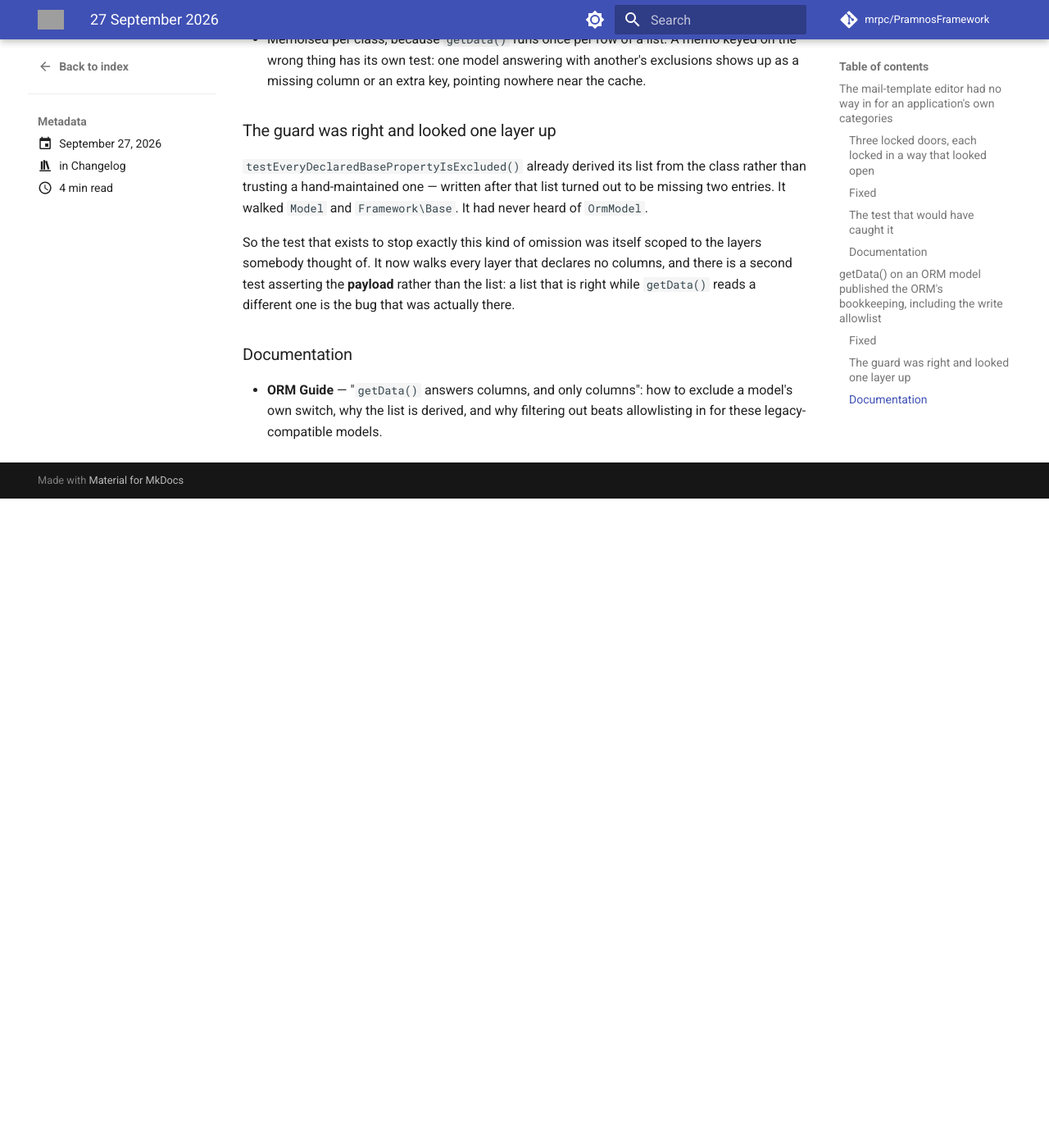
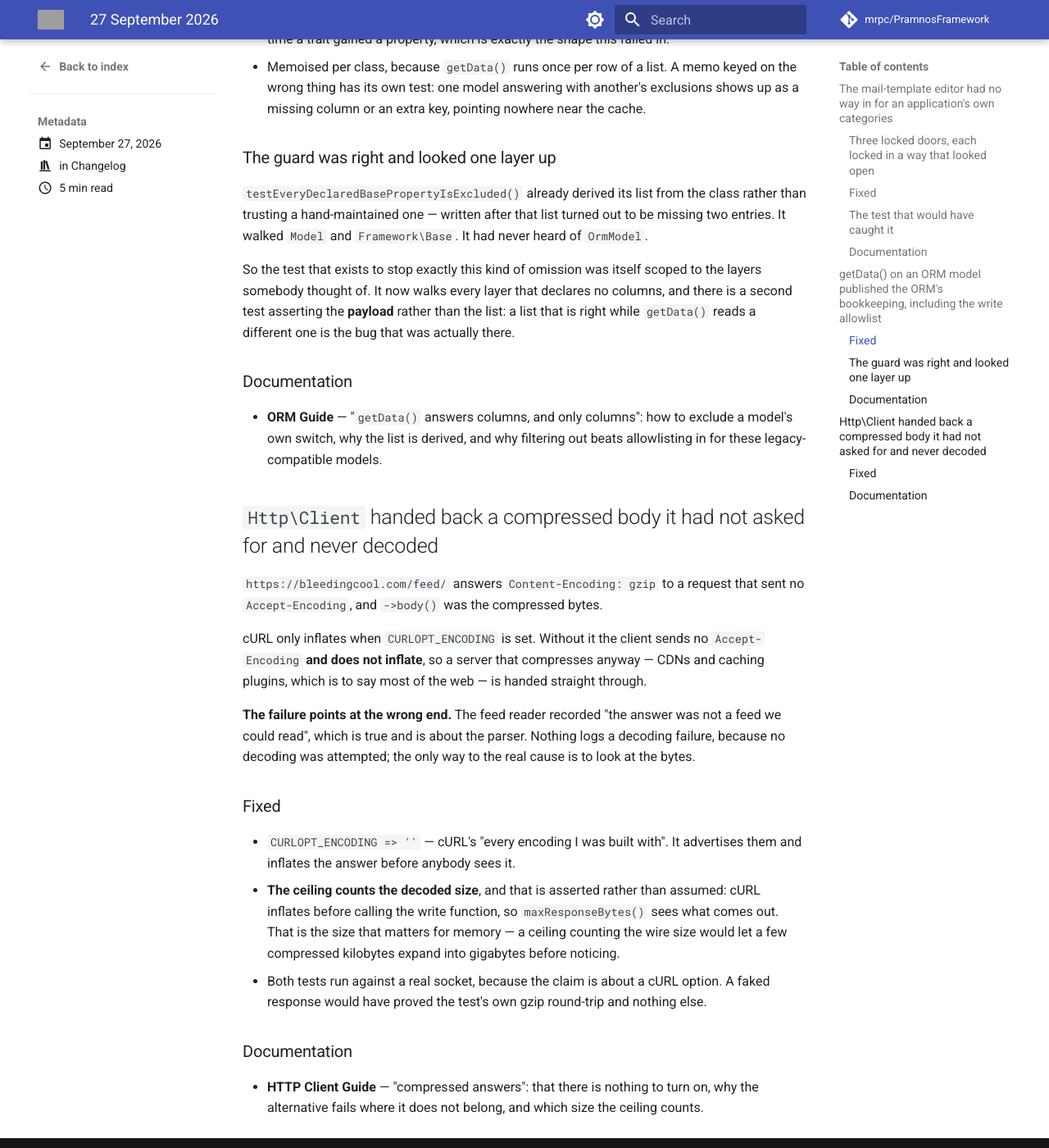
Before and after one commit to mrpc/PramnosFramework, an MkDocs documentation site: the page built from docs/version-history/posts/2026-09-27.md, in a window 1280 px wide and 1400 px high, scrolled down 2701 px. Shown: the whole window at 82% size. Built offline with MkDocs 1.6.1 and Material for MkDocs 9.7.7, drawn with Linux system fonts in a browser that asks for light colours; comment, search, counter and statistics services are not loaded; before the commit the page ends 3309 px from its top, so only the background shows below that; some of the changed text lies outside the part shown; grey boxes are pictures that could not be loaded.

Commit message:
fix(http): the client handed back a compressed body it had not asked for and never decoded
`https://bleedingcool.com/feed/` answers `Content-Encoding: gzip` to a request that
sent no `Accept-Encoding`, and `->body()` was the compressed bytes.

cURL only inflates when `CURLOPT_ENCODING` is set. Without it the client sends no
`Accept-Encoding` and does not inflate, so a server that compresses anyway — CDNs
and caching plugins, which is most of the web — is handed straight through.

The failure points at the wrong end: the feed reader recorded "the answer was not a
feed we could read", which is true and is about the parser. Nothing logs a decoding
failure, because no decoding was attempted, so the only way to the real cause is to
look at the bytes.

- `CURLOPT_ENCODING => ''` — cURL's "every encoding I was built with". It advertises
  them and inflates the answer before anybody sees it.
- The ceiling counts the decoded size, asserted rather than assumed: cURL inflates
  before calling the write function, so `maxResponseBytes()` sees what comes out.
  That is the size that matters for memory — counting the wire size would let a few
  compressed kilobytes expand into gigabytes before anything noticed. The test uses
  a fixture that compresses 20:1 and a ceiling between the two sizes.
- Both tests run against a real socket, because the claim is about a cURL option. A
  faked response would have proved the test's own gzip round-trip and nothing else.

HTTP Client Guide gains "compressed answers": nothing to turn on, why the
alternative fails where it does not belong, and which size the ceiling counts.

```diff
--- a/docs/version-history/posts/2026-09-27.md
+++ b/docs/version-history/posts/2026-09-27.md
@@ -6,10 +6,11 @@ categories:
 
 # 27 September 2026
 
-2 changes:
+3 changes:
 
 - The mail-template editor had no way in for an application's own categories
 - `getData()` on an ORM model published the ORM's bookkeeping, including the write allowlist
+- `Http\Client` handed back a compressed body it had not asked for and never decoded
 
 <!-- more -->
 
@@ -127,3 +128,32 @@ a second test asserting the **payload** rather than the list: a list that is rig
 - **ORM Guide** — "`getData()` answers columns, and only columns": how to exclude a model's
   own switch, why the list is derived, and why filtering out beats allowlisting in for these
   legacy-compatible models.
+
+## `Http\Client` handed back a compressed body it had not asked for and never decoded
+
+`https://bleedingcool.com/feed/` answers `Content-Encoding: gzip` to a request that sent no
+`Accept-Encoding`, and `->body()` was the compressed bytes.
+
+cURL only inflates when `CURLOPT_ENCODING` is set. Without it the client sends no
+`Accept-Encoding` **and does not inflate**, so a server that compresses anyway — CDNs and
+caching plugins, which is to say most of the web — is handed straight through.
+
+**The failure points at the wrong end.** The feed reader recorded "the answer was not a feed
+we could read", which is true and is about the parser. Nothing logs a decoding failure,
+because no decoding was attempted; the only way to the real cause is to look at the bytes.
+
+### Fixed
+
+- `CURLOPT_ENCODING => ''` — cURL's "every encoding I was built with". It advertises them
+  and inflates the answer before anybody sees it.
+- **The ceiling counts the decoded size**, and that is asserted rather than assumed: cURL
+  inflates before calling the write function, so `maxResponseBytes()` sees what comes out.
+  That is the size that matters for memory — a ceiling counting the wire size would let a
+  few compressed kilobytes expand into gigabytes before noticing.
+- Both tests run against a real socket, because the claim is about a cURL option. A faked
+  response would have proved the test's own gzip round-trip and nothing else.
+
+### Documentation
+
+- **HTTP Client Guide** — "compressed answers": that there is nothing to turn on, why the
+  alternative fails where it does not belong, and which size the ceiling counts.
```
Also changed, not shown: docs/Pramnos_Http_Client_Guide.md (+18 -0 lines), 2 other files.
